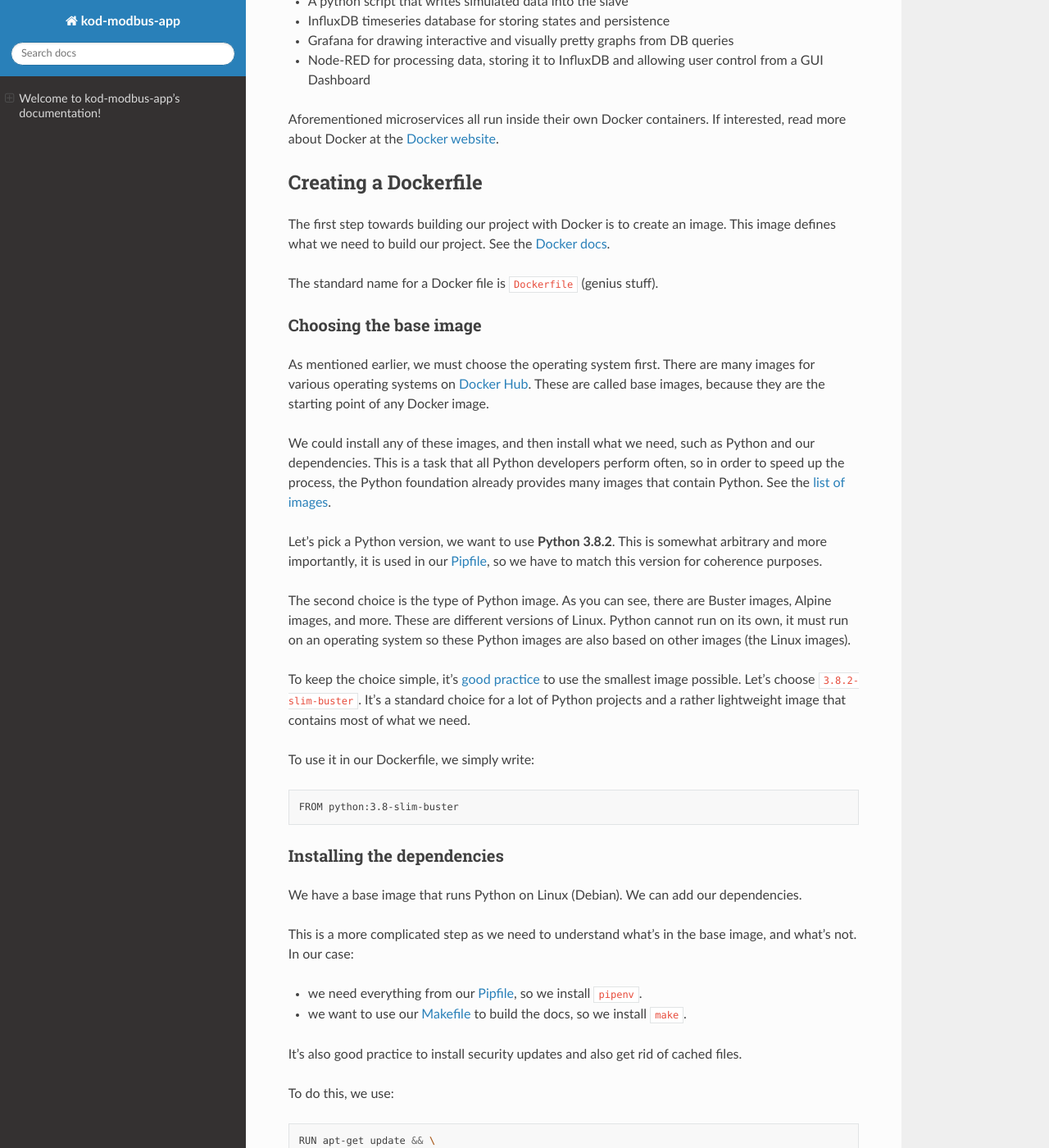
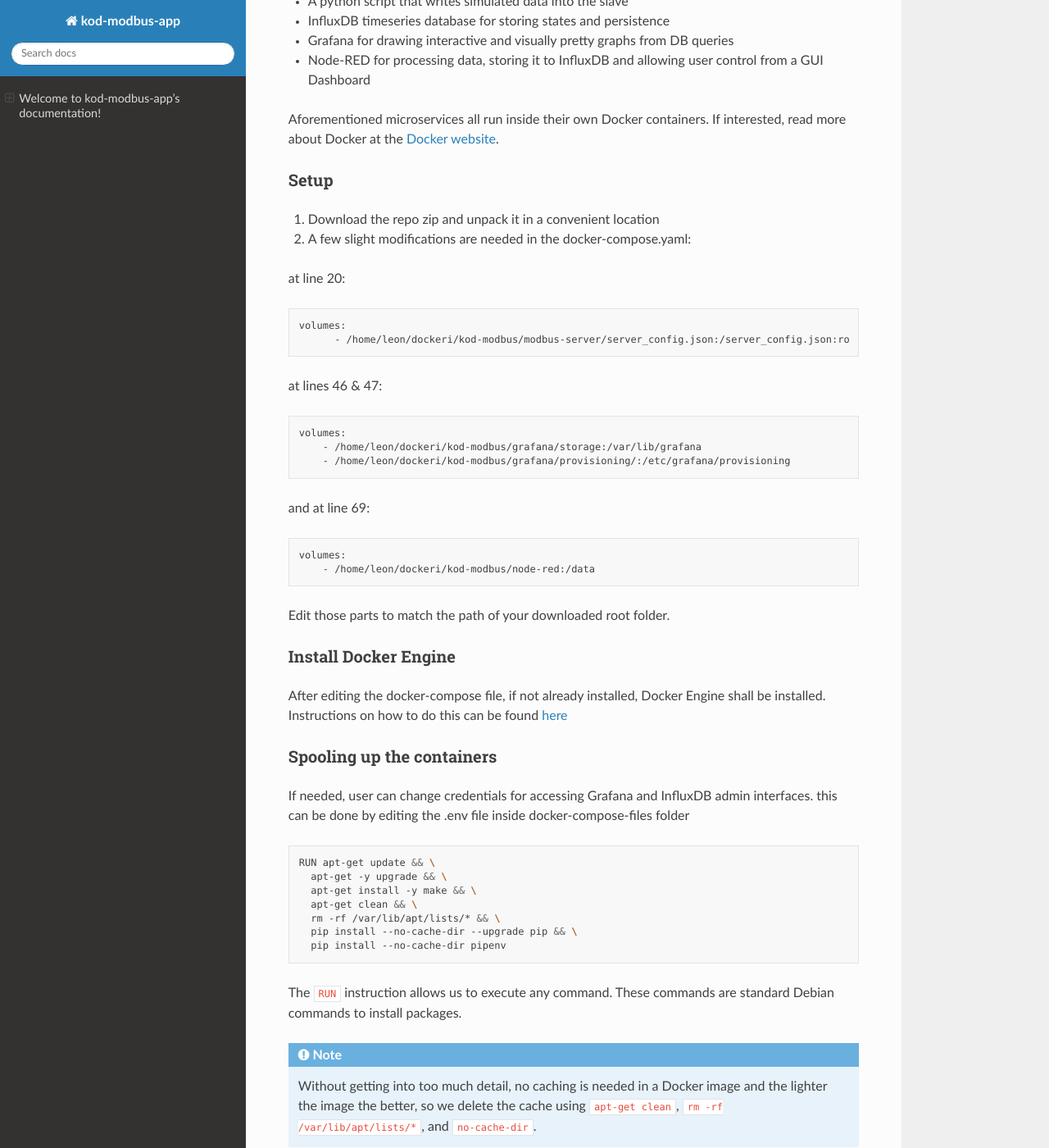
Before and after one commit to mrleongalaxyum/kod-modbus, a Sphinx documentation site: the page built from docs/index.rst, in a window 1280 px wide and 1400 px high, scrolled down 442 px. Shown: the whole window at 82% size. Built offline with Sphinx 7.4.7 and the Read the Docs theme 2.0.0, drawn with Linux system fonts in a browser that asks for light colours.

Commit message:
update sphinx docs

```diff
--- a/docs/index.rst
+++ b/docs/index.rst
@@ -31,58 +31,47 @@ Aforementioned microservices all run inside their own Docker containers. If inte
 read more about Docker at the `Docker website <docker_container_>`_.
 
 
-Creating a Dockerfile
----------------------
-
-The first step towards building our project with Docker is to create an image. This image defines what we need
-to build our project. See the `Docker docs <images_>`_.
-
-The standard name for a Docker file is ``Dockerfile`` (genius stuff).
-
-Choosing the base image
-+++++++++++++++++++++++
-
-As mentioned earlier, we must choose the operating system first. There are many images for various operating
-systems on `Docker Hub <https://hub.docker.com/search?q=linux&type=image>`_. These are called base images,
-because they are the starting point of any Docker image.
-
-We could install any of these images, and then install what we need, such as Python and our dependencies.
-This is a task that all Python developers perform often, so in order to speed up the process,
-the Python foundation already provides many images that contain Python. See the `list of images
-<https://hub.docker.com/_/python>`_.
-
-Let's pick a Python version, we want to use **Python 3.8.2**. This is somewhat arbitrary and more importantly, it is
-used in our `Pipfile`_, so we have to match this version for coherence purposes.
-
-The second choice is the type of Python image. As you can see, there are Buster images, Alpine images, and more.
-These are different versions of Linux. Python cannot run on its own, it must run on an operating system so
-these Python images are also based on other images (the Linux images).
-
-To keep the choice simple, it's `good practice <article_>`_ to use the smallest image possible. Let's choose
-``3.8.2-slim-buster``. It's a standard choice for a lot of Python projects and a rather lightweight image
-that contains most of what we need.
-
-To use it in our Dockerfile, we simply write:
-
-.. code-block:: bash
-
-   FROM python:3.8-slim-buster
 
 
-Installing the dependencies
+Setup
++++++++++++++++++++++++
+1. Download the repo zip and unpack it in a convenient location
+2. A few slight modifications are needed in the docker-compose.yaml:
+
+at line 20:
+
+.. code-block:: docker
+
+  volumes:
+        - /home/leon/dockeri/kod-modbus/modbus-server/server_config.json:/server_config.json:ro
+
+at lines 46 & 47:
+
+.. code-block:: docker
+
+  volumes:
+      - /home/leon/dockeri/kod-modbus/grafana/storage:/var/lib/grafana
+      - /home/leon/dockeri/kod-modbus/grafana/provisioning/:/etc/grafana/provisioning
+
+and at line 69:
+
+.. code-block:: docker
+
+    volumes:
+        - /home/leon/dockeri/kod-modbus/node-red:/data
+
+Edit those parts to match the path of your downloaded root folder.
+
+Install Docker Engine
 +++++++++++++++++++++++++++
 
-We have a base image that runs Python on Linux (Debian). We can add our dependencies.
+After editing the docker-compose file, if not already installed, Docker Engine shall be installed. Instructions on how to do this can be found `here <https://docs.docker.com/engine/install/>`_
 
-This is a more complicated step as we need to understand what's in the base image, and what's not.
-In our case:
 
-- we need everything from our `Pipfile <pipfile_>`_, so we install ``pipenv``.
-- we want to use our `Makefile <makefile_>`_  to build the docs, so we install ``make``.
+Spooling up the containers
++++++++++++++++++++++++++++
 
-It's also good practice to install security updates and also get rid of cached files.
-
-To do this, we use:
+If needed, user can change credentials for accessing Grafana and InfluxDB admin interfaces. this can be done by editing the .env file inside docker-compose-files folder
 
 .. code-block:: bash
 
```
Also changed, not shown: 1 other file.
